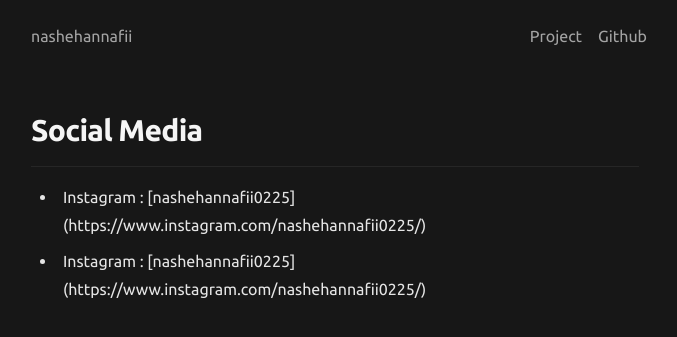
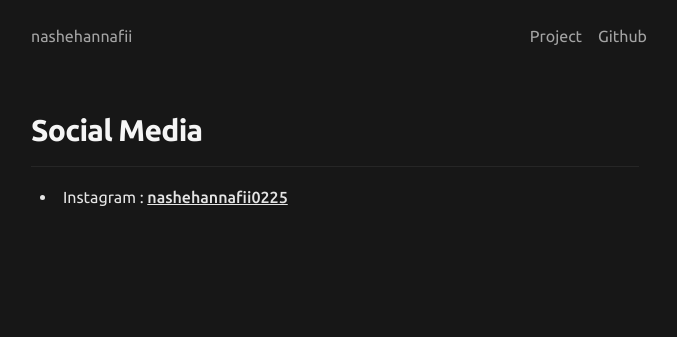
Before and after one commit to nashehannafii/nasheh.github.io, a Jekyll site: the page built from social-media.md, in a window 1280 px wide. Shown: the top 337 px of the page, without its empty margins (305-982 px from the left). Built offline with Jekyll 4.4.1, drawn with Linux system fonts in a browser that asks for light colours.

Commit message:
[Update Social Media]

```diff
--- a/social-media.md
+++ b/social-media.md
@@ -4,5 +4,4 @@ title: Social Media
 permalink: /social-media/
 ---
 
-* Instagram : [nashehannafii0225] (https://www.instagram.com/nashehannafii0225/)
-* Instagram : [nashehannafii0225] (https://www.instagram.com/nashehannafii0225/)
+* Instagram : <a class="link" href="https://www.instagram.com/nashehannafii0225/" target="_blank">nashehannafii0225</a>
```
